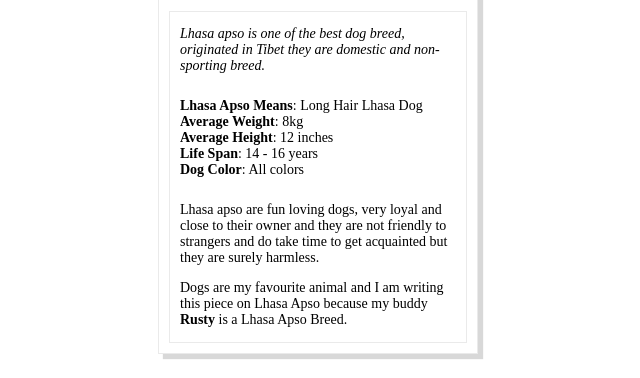
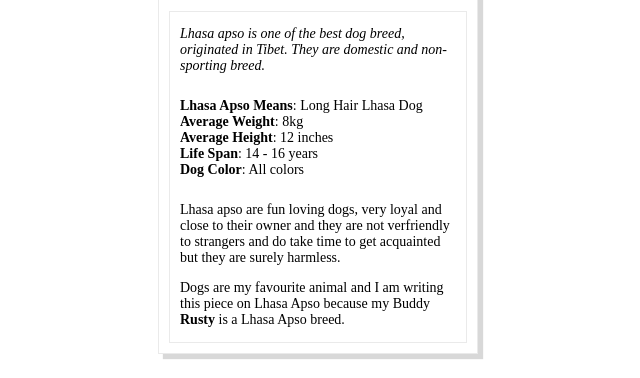
Before and after one commit to Lawrence4code/fend-animal-trading-cards-master, a plain HTML site: page card.html in a window 1280 px wide. Shown: the part 314-692 px from the top of the page, without its empty margins (322-962 px from the left). Drawn offline with Linux system fonts and the light colour scheme.

Commit message:
final commit

```diff
--- a/card.html
+++ b/card.html
@@ -15,7 +15,7 @@
 		<img src="rusty.jpg" alt="My favour animal - Rusty on computer">
 		<div>
 			<!-- your favorite animal's interesting fact goes here -->
-			<p><em>Lhasa apso is one of the best dog breed, originated in Tibet  they are domestic and non-sporting breed.</em></p>
+			<p><em>Lhasa apso is one of the best dog breed, originated in Tibet. They are domestic and non-sporting breed.</em></p>
 			<ul>
 				<!-- your favorite animal's list items go here -->
 				<li><span><strong>Lhasa Apso Means</strong></span>: Long Hair Lhasa Dog</li>
@@ -25,9 +25,9 @@
 				<li><span><strong>Dog Color</strong></span>: All colors</li>
 			</ul>
 			<!-- your favorite animal's description goes here -->
-			<p>Lhasa apso are fun loving dogs, very loyal and close to their owner and they are not friendly to strangers and do take time to get acquainted but they are surely harmless.</p>
-			<p>Dogs are my favourite animal and I am writing this piece on Lhasa Apso because my buddy
-				<Strong>Rusty</strong> is a Lhasa Apso Breed. </p>
+			<p>Lhasa apso are fun loving dogs, very loyal and close to their owner and they are not verfriendly to strangers and do take time to get acquainted but they are surely harmless.</p>
+			<p>Dogs are my favourite animal and I am writing this piece on Lhasa Apso because my Buddy
+				<Strong>Rusty</strong> is a Lhasa Apso breed. </p>
 		</div>
 	</div>
 </body>
```
